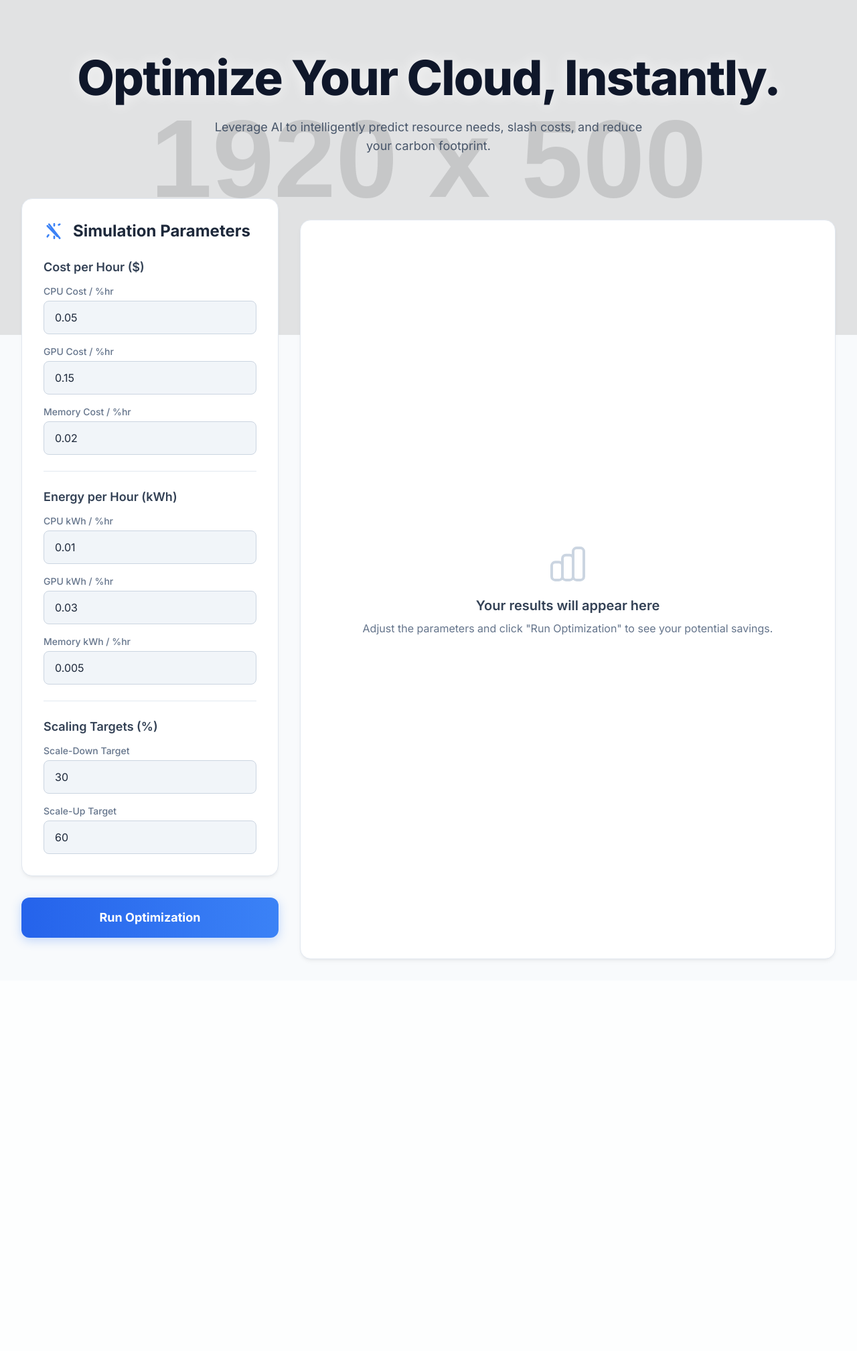
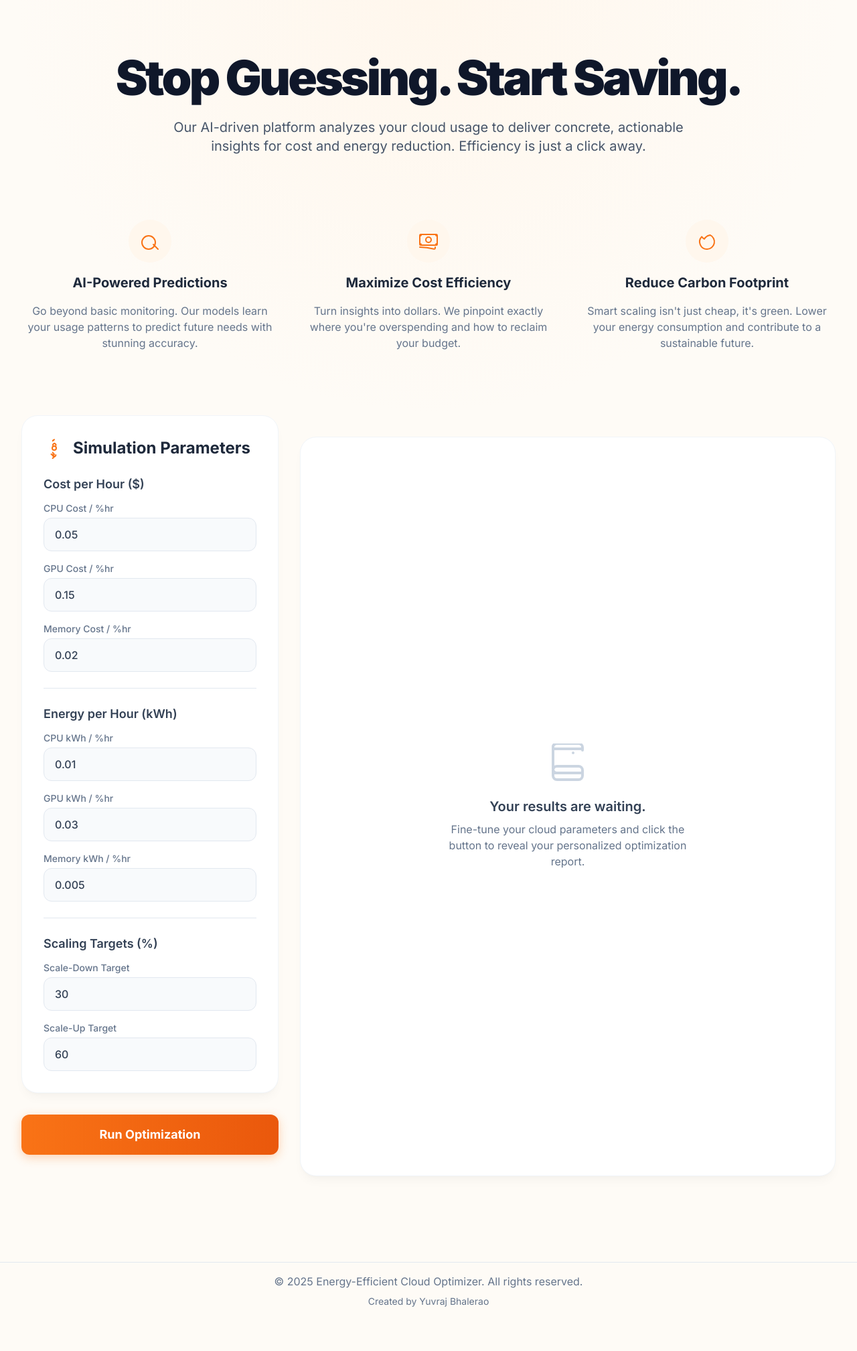
Before and after one commit to YuvrajBhalerao/Energy-Efficient-Cloud-Resource-Optimizer, a Flask app: page / in a window 1280 px wide. Shown: the whole page at 67% size. Before the commit the page ends 1435 px from the top, so only its background shows below. Run offline with Flask 3, Linux system fonts and the light colour scheme; grey boxes labelled with a size stand in for pictures from a placeholder-image service; some libraries are stand-ins or nearby versions.

Commit message:
Update index.html

```diff
--- a/templates/index.html
+++ b/templates/index.html
@@ -6,12 +6,12 @@
     <title>Cloud Cost & Energy Optimizer</title>
     <script src="https://cdn.tailwindcss.com"></script>
     <script src="https://cdn.plot.ly/plotly-2.27.0.min.js"></script>
-    <link href="https://fonts.googleapis.com/css2?family=Inter:wght@400;500;600;700;800&display=swap" rel="stylesheet">
+    <link href="https://fonts.googleapis.com/css2?family=Inter:wght@400;500;600;700;800;900&display=swap" rel="stylesheet">
     <style>
         body {
             font-family: 'Inter', sans-serif;
-            background-color: #F8FAFC;
-            color: #1E293B;
+            background-color: #FEFBF6;
+            color: #475569;
         }
         .main-container {
             max-width: 1400px;
@@ -20,24 +20,24 @@
         }
         .card {
             background-color: white;
-            border: 1px solid #E2E8F0;
-            border-radius: 1rem;
+            border: 1px solid #F1F5F9;
+            border-radius: 1.5rem;
             padding: 2rem;
-            box-shadow: 0 4px 6px -1px rgba(0, 0, 0, 0.05), 0 2px 4px -2px rgba(0, 0, 0, 0.05);
+            box-shadow: 0 10px 15px -3px rgba(0, 0, 0, 0.03), 0 4px 6px -4px rgba(0, 0, 0, 0.03);
             transition: all 0.3s ease-in-out;
         }
         .card:hover {
-            box-shadow: 0 10px 15px -3px rgba(0, 0, 0, 0.07), 0 4px 6px -4px rgba(0, 0, 0, 0.07);
-            transform: translateY(-2px);
+            box-shadow: 0 20px 25px -5px rgba(0, 0, 0, 0.05), 0 8px 10px -6px rgba(0, 0, 0, 0.05);
+            transform: translateY(-4px);
         }
         .btn-primary {
-            background-image: linear-gradient(to right, #2563EB, #3B82F6);
+            background-image: linear-gradient(to right, #F97316, #EA580C);
             transition: all 0.3s ease;
-            box-shadow: 0 4px 15px rgba(59, 130, 246, 0.3);
+            box-shadow: 0 4px 15px rgba(249, 115, 22, 0.3);
         }
         .btn-primary:hover {
             transform: translateY(-2px);
-            box-shadow: 0 7px 20px rgba(59, 130, 246, 0.4);
+            box-shadow: 0 7px 20px rgba(249, 115, 22, 0.4);
         }
         .loader {
             border: 4px solid rgba(255,255,255,0.3);
@@ -52,45 +52,75 @@
             100% { transform: rotate(360deg); }
         }
         .input-field {
-            background-color: #F1F5F9;
-            border: 1px solid #CBD5E1;
-            border-radius: 0.5rem;
-            color: #1E293B;
+            background-color: #F8FAFC;
+            border: 1px solid #E2E8F0;
+            border-radius: 0.75rem;
+            color: #334155;
             padding: 0.75rem 1rem;
             transition: all 0.2s ease;
+            font-weight: 500;
         }
         .input-field:focus {
             outline: none;
-            border-color: #3B82F6;
-            box-shadow: 0 0 0 3px rgba(59, 130, 246, 0.2);
+            border-color: #F97316;
+            box-shadow: 0 0 0 3px rgba(249, 115, 22, 0.2);
             background-color: white;
         }
-        .bg-pattern {
+        .bg-gradient-top {
             position: absolute;
             top: 0;
             left: 0;
             right: 0;
-            height: 500px;
-            background-image: url('https://placehold.co/1920x500/EBF4FF/EBF4FF?text=+');
-            background-size: cover;
-            background-position: center;
+            height: 800px;
+            background-image: radial-gradient(circle at 50% 0, #FFF7ED 0%, #FEFBF6 60%);
             z-index: -1;
-            opacity: 0.5;
         }
-        .header-glow {
-            text-shadow: 0 0 20px rgba(255,255,255,0.8);
+        .icon-bg {
+            background-color: #FFF7ED;
+            color: #F97316;
+            border-radius: 50%;
+            width: 64px;
+            height: 64px;
+            display: flex;
+            align-items: center;
+            justify-content: center;
         }
-        .result-value { transition: color 0.5s ease; }
     </style>
 </head>
 <body class="antialiased">
-    <div class="bg-pattern"></div>
+    <div class="bg-gradient-top"></div>
     <div class="main-container">
         <!-- Header -->
-        <header class="text-center py-16">
-            <h1 class="text-5xl md:text-7xl font-extrabold tracking-tight text-slate-900 header-glow">Optimize Your Cloud, Instantly.</h1>
-            <p class="mt-6 text-lg max-w-2xl mx-auto text-slate-600">Leverage AI to intelligently predict resource needs, slash costs, and reduce your carbon footprint.</p>
+        <header class="text-center pt-16 pb-24">
+            <h1 class="text-5xl md:text-7xl font-black tracking-tighter text-slate-900">Stop Guessing. Start Saving.</h1>
+            <p class="mt-6 text-xl max-w-3xl mx-auto text-slate-600">Our AI-driven platform analyzes your cloud usage to deliver concrete, actionable insights for cost and energy reduction. Efficiency is just a click away.</p>
         </header>
+
+        <!-- Features Section -->
+        <section class="grid grid-cols-1 md:grid-cols-3 gap-8 mb-24 text-center">
+            <div class="space-y-4">
+                <div class="icon-bg mx-auto">
+                    <svg class="h-8 w-8" xmlns="http://www.w3.org/2000/svg" fill="none" viewBox="0 0 24 24" stroke-width="1.5" stroke="currentColor"><path stroke-linecap="round" stroke-linejoin="round" d="M10.5 6a7.5 7.5 0 100 15 7.5 7.5 0 000-15zM21 21l-5.197-5.197" /></svg>
+                </div>
+                <h3 class="text-xl font-bold text-slate-800">AI-Powered Predictions</h3>
+                <p class="text-slate-500">Go beyond basic monitoring. Our models learn your usage patterns to predict future needs with stunning accuracy.</p>
+            </div>
+            <div class="space-y-4">
+                <div class="icon-bg mx-auto">
+                    <svg class="h-8 w-8" xmlns="http://www.w3.org/2000/svg" fill="none" viewBox="0 0 24 24" stroke-width="1.5" stroke="currentColor"><path stroke-linecap="round" stroke-linejoin="round" d="M2.25 18.75a60.07 60.07 0 0115.797 2.101c.727.198 1.453-.342 1.453-1.096V18.75M3.75 4.5v.75A.75.75 0 013 6h-.75m0 0v-.375c0-.621.504-1.125 1.125-1.125H20.25M2.25 6v9m18-10.5v.75c0 .414.336.75.75.75h.75m-1.5-1.5h.375c.621 0 1.125.504 1.125 1.125v9.75c0 .621-.504 1.125-1.125 1.125h-.375m1.5-1.5H21a.75.75 0 00-.75.75v.75m0 0H3.75m0 0h-.375a1.125 1.125 0 01-1.125-1.125V15m1.5 1.5v-.75A.75.75 0 003 15h-.75M15 10.5a3 3 0 11-6 0 3 3 0 016 0z" /></svg>
+                </div>
+                <h3 class="text-xl font-bold text-slate-800">Maximize Cost Efficiency</h3>
+                <p class="text-slate-500">Turn insights into dollars. We pinpoint exactly where you're overspending and how to reclaim your budget.</p>
+            </div>
+            <div class="space-y-4">
+                <div class="icon-bg mx-auto">
+                    <svg class="h-8 w-8" xmlns="http://www.w3.org/2000/svg" fill="none" viewBox="0 0 24 24" stroke-width="1.5" stroke="currentColor"><path stroke-linecap="round" stroke-linejoin="round" d="M15.362 5.214A8.252 8.252 0 0112 21 8.25 8.25 0 016.038 7.048 8.287 8.287 0 009 9.6a8.983 8.983 0 013.362-3.362z" /></svg>
+                </div>
+                <h3 class="text-xl font-bold text-slate-800">Reduce Carbon Footprint</h3>
+                <p class="text-slate-500">Smart scaling isn't just cheap, it's green. Lower your energy consumption and contribute to a sustainable future.</p>
+            </div>
+        </section>
+
 
         <!-- Main Content Grid -->
         <div class="grid grid-cols-1 lg:grid-cols-3 gap-8">
@@ -98,7 +128,7 @@
             <div class="lg:col-span-1 space-y-8">
                 <div class="card">
                     <div class="flex items-center mb-6">
-                        <svg class="h-8 w-8 text-blue-500" fill="none" viewBox="0 0 24 24" stroke="currentColor"><path stroke-linecap="round" stroke-linejoin="round" stroke-width="2" d="M12 6V4m0 16v-2m-6.364-1.636L4.343 18.257m13.814-13.814L16.95 5.05m-1.636 12.728L4.343 6.172m13.814 13.814L6.172 4.343"/></svg>
+                        <svg class="h-8 w-8 text-orange-500" xmlns="http://www.w3.org/2000/svg" fill="none" viewBox="0 0 24 24" stroke-width="1.5" stroke="currentColor"><path stroke-linecap="round" stroke-linejoin="round" d="M10.343 3.94c.09-.542.56-1.007 1.11-1.226l.554-.22zM12 21.75l.554-.22a2.25 2.25 0 001.11-1.226l.09-.542m-3.513 0l.09.542a2.25 2.25 0 001.11 1.226l.554.22zM12 21.75l-.554.22a2.25 2.25 0 01-1.11 1.226l-.09.542M12 21.75l.09-.542a2.25 2.25 0 00-1.11-1.226l-.554-.22m1.758-13.06l-.554.22a2.25 2.25 0 00-1.11 1.226l-.09.542m3.513 0l-.09-.542a2.25 2.25 0 00-1.11-1.226l-.554-.22m-1.758 13.06l-.09.542a2.25 2.25 0 01-1.11-1.226l-.554-.22m3.513 0l-.554-.22a2.25 2.25 0 01-1.11-1.226l-.09-.542M9.75 12a2.25 2.25 0 114.5 0 2.25 2.25 0 01-4.5 0z" /></svg>
                         <h2 class="text-2xl font-bold ml-3 text-slate-800">Simulation Parameters</h2>
                     </div>
 
@@ -167,17 +197,17 @@
                     <div class="grid grid-cols-1 md:grid-cols-3 gap-6 mb-8">
                         <div class="card text-center">
                             <h3 class="text-slate-500 font-medium uppercase tracking-wider text-sm">Cost Savings</h3>
-                            <p id="cost-savings" class="text-4xl font-bold mt-2 result-value">$0.00</p>
-                            <p id="cost-savings-percent" class="text-slate-400 mt-1 result-value">(0.00%)</p>
+                            <p id="cost-savings" class="text-4xl font-extrabold mt-2 result-value">$0.00</p>
+                            <p id="cost-savings-percent" class="text-slate-400 mt-1 font-medium result-value">(0.00%)</p>
                         </div>
                         <div class="card text-center">
                             <h3 class="text-slate-500 font-medium uppercase tracking-wider text-sm">Energy Saved</h3>
-                            <p id="energy-saved" class="text-4xl font-bold text-blue-600 mt-2">0.00 kWh</p>
+                            <p id="energy-saved" class="text-4xl font-extrabold text-teal-500 mt-2">0.00 kWh</p>
                             <p id="total-intervals" class="text-slate-400 mt-1">over 0 intervals</p>
                         </div>
                         <div class="card text-center">
                             <h3 class="text-slate-500 font-medium uppercase tracking-wider text-sm">Optimized Cost</h3>
-                            <p id="optimized-cost" class="text-4xl font-bold text-slate-800 mt-2">$0.00</p>
+                            <p id="optimized-cost" class="text-4xl font-extrabold text-slate-800 mt-2">$0.00</p>
                             <p id="original-cost" class="text-slate-400 mt-1">Original: $0.00</p>
                         </div>
                     </div>
@@ -186,10 +216,10 @@
                         <div id="cost-chart" style="width:100%;height:450px;"></div>
                     </div>
                 </div>
-                 <div id="placeholder-card" class="card text-center flex flex-col items-center justify-center h-full">
-                    <svg class="h-16 w-16 text-slate-300 mb-4" fill="none" viewBox="0 0 24 24" stroke="currentColor"><path stroke-linecap="round" stroke-linejoin="round" stroke-width="1.5" d="M9 19v-6a2 2 0 00-2-2H5a2 2 0 00-2 2v6a2 2 0 002 2h2a2 2 0 002-2zm0 0V9a2 2 0 012-2h2a2 2 0 012 2v10m-6 0a2 2 0 002 2h2a2 2 0 002-2m0 0V5a2 2 0 012-2h2a2 2 0 012 2v14a2 2 0 01-2 2h-2a2 2 0 01-2-2z" /></svg>
-                    <h3 class="text-xl font-semibold text-slate-700">Your results will appear here</h3>
-                    <p class="text-slate-500 mt-2">Adjust the parameters and click "Run Optimization" to see your potential savings.</p>
+                 <div id="placeholder-card" class="card text-center flex flex-col items-center justify-center h-full min-h-[400px]">
+                    <svg class="h-16 w-16 text-slate-300 mb-4" xmlns="http://www.w3.org/2000/svg" fill="none" viewBox="0 0 24 24" stroke-width="1.5" stroke="currentColor"><path stroke-linecap="round" stroke-linejoin="round" d="M3.75 3v11.25A2.25 2.25 0 006 16.5h12M3.75 3h16.5M3.75 3v-1.5A2.25 2.25 0 016 0h12a2.25 2.25 0 012.25 2.25v1.5M3.75 16.5v-1.5A2.25 2.25 0 016 12.75h12a2.25 2.25 0 012.25 2.25v1.5m-16.5 0h16.5m-16.5 0v1.5A2.25 2.25 0 006 20.25h12a2.25 2.25 0 002.25-2.25v-1.5M15 5.25v.01M15 12.75v.01" /></svg>
+                    <h3 class="text-xl font-semibold text-slate-700">Your results are waiting.</h3>
+                    <p class="text-slate-500 mt-2 max-w-sm">Fine-tune your cloud parameters and click the button to reveal your personalized optimization report.</p>
                 </div>
                 <div id="error-box" class="card bg-red-50 border-red-200 text-red-800 p-4 hidden flex items-center">
                     <svg class="h-6 w-6 text-red-500 mr-3" fill="none" viewBox="0 0 24 24" stroke="currentColor"><path stroke-linecap="round" stroke-linejoin="round" stroke-width="2" d="M12 8v4m0 4h.01M21 12a9 9 0 11-18 0 9 9 0 0118 0z" /></svg>
@@ -198,6 +228,15 @@
             </div>
         </div>
     </div>
+
+    <!-- Footer -->
+    <footer class="mt-24 border-t border-slate-200">
+        <div class="main-container text-center text-slate-500">
+            <p>&copy; 2025 Energy-Efficient Cloud Optimizer. All rights reserved.</p>
+            <p class="mt-2 text-sm">Created by Yuvraj Bhalerao</p>
+        </div>
+    </footer>
+
 
     <script>
         const runBtn = document.getElementById('run-btn');
@@ -283,7 +322,7 @@
                 x: ['Original Cost', 'Optimized Cost'],
                 y: [data.original_cost, data.optimized_cost],
                 type: 'bar',
-                marker: { color: ['#F87171', '#34D399'] },
+                marker: { color: ['#FB7185', '#2DD4BF'] },
                 text: [`$${data.original_cost}`, `$${data.optimized_cost}`],
                 textposition: 'outside',
                 hoverinfo: 'none'
@@ -293,8 +332,8 @@
                 title: { text: 'Cost Comparison', font: { size: 20, color: '#334155' }},
                 paper_bgcolor: 'white',
                 plot_bgcolor: 'white',
-                font: { color: '#475569' },
-                yaxis: { title: 'Cost ($)', gridcolor: '#E2E8F0', zerolinecolor: '#CBD5E1' },
+                font: { color: '#475569', family: 'Inter, sans-serif' },
+                yaxis: { title: 'Cost ($)', gridcolor: '#F1F5F9', zerolinecolor: '#E2E8F0' },
                 bargap: 0.4
             };
 
```
